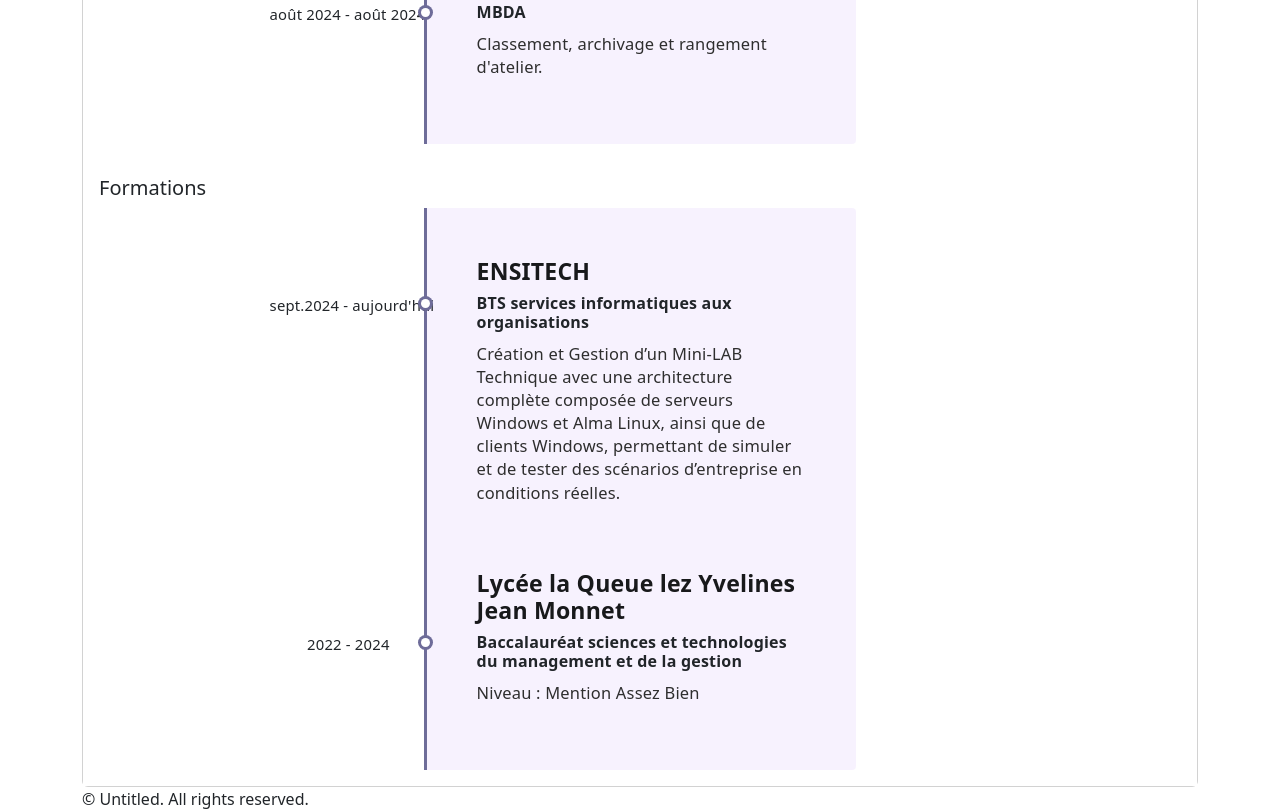
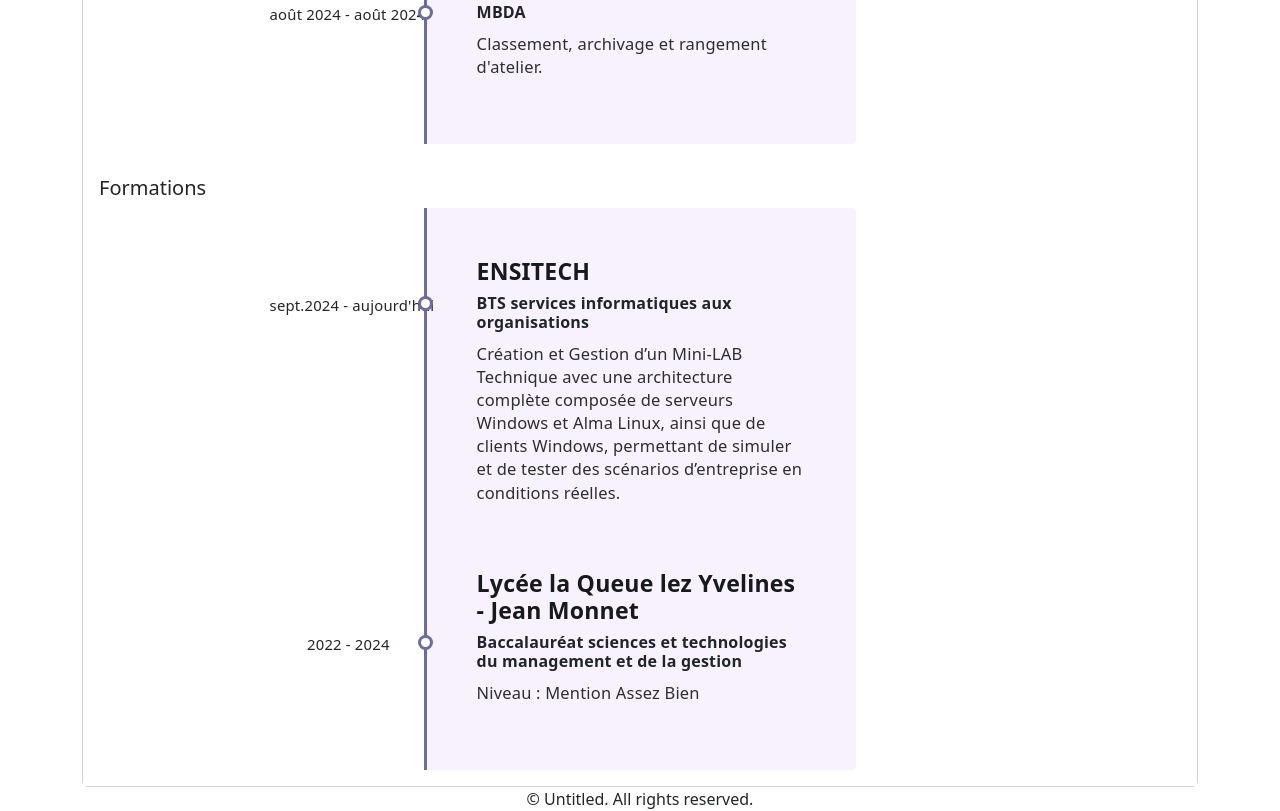
Before and after one commit to clementd1107/Portfolio, a plain HTML site: page index.html in a window 1280 px wide. Shown: the part 1028-1839 px from the top of the page. Drawn offline with nearby package versions, Linux system fonts and the light colour scheme.

Commit message:
pas le temps

```diff
--- a/index.html
+++ b/index.html
@@ -84,7 +84,7 @@
                                     ainsi que de clients Windows, permettant de simuler et de tester des scénarios d’entreprise en conditions réelles.
                                 </p>
                             </li>
-                            <h1 class="timeline_title">Lycée la Queue lez Yvelines Jean Monnet</h1>
+                            <h1 class="timeline_title">Lycée la Queue lez Yvelines - Jean Monnet</h1>
                             <li class="event no-dashed" data-date="2022 - 2024">
                                 <h3>Baccalauréat sciences et technologies du management et de la gestion</h3>
                                 <p>
@@ -103,7 +103,7 @@
 
 
     <!-- Bas de page -->
-    <footer class="container">
+    <footer class="container text-center">
         © Untitled. All rights reserved.
     </footer>
 
--- a/style.css
+++ b/style.css
@@ -35,7 +35,6 @@
 }
 
 /* Timeline */
-
 body{margin-top:20px;}
 .timeline {
     border-left: 3px solid #6E6C99;
```
Also changed, not shown: realisations_professionnelles.html (+1 -1 lines).
